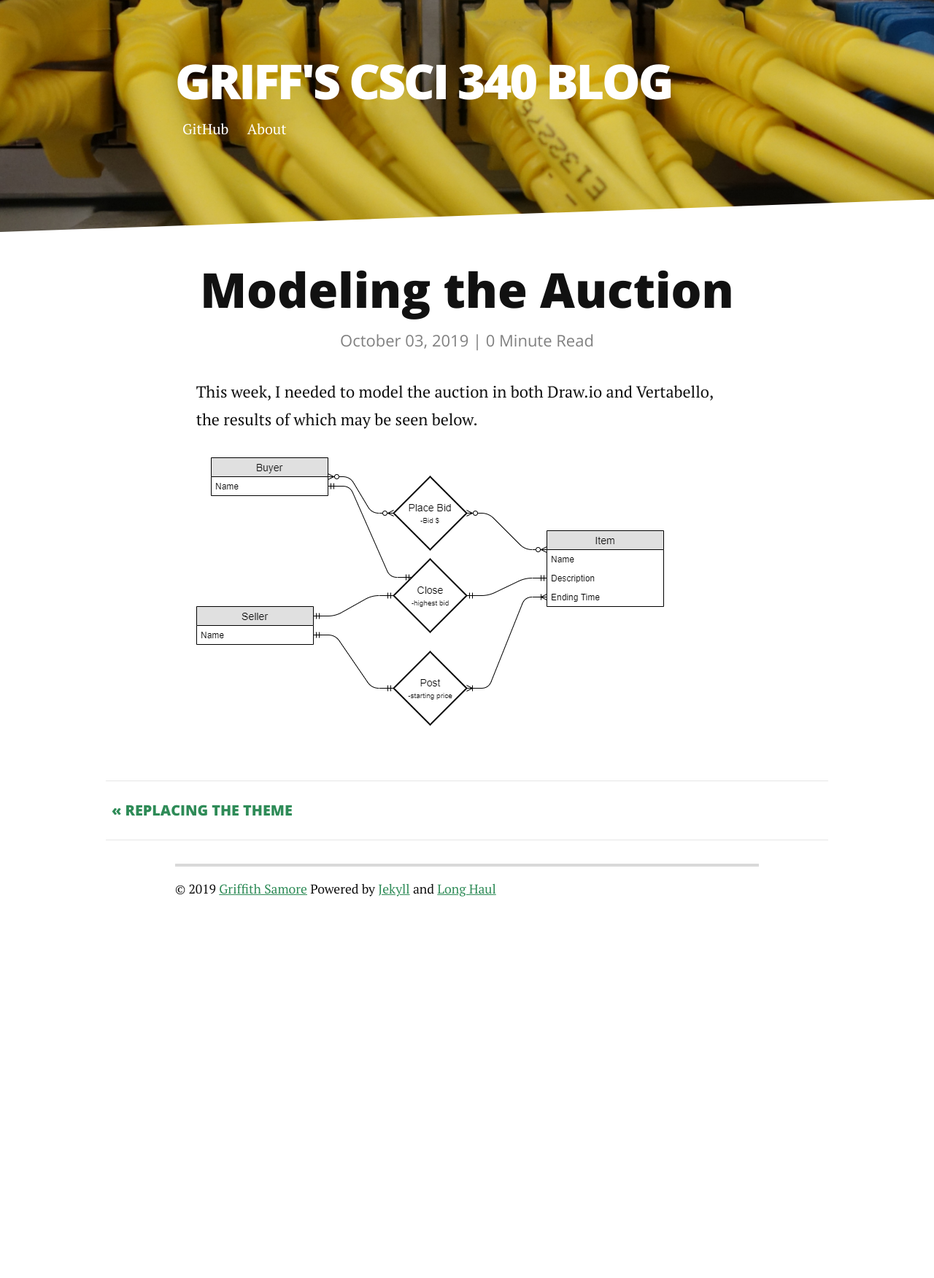
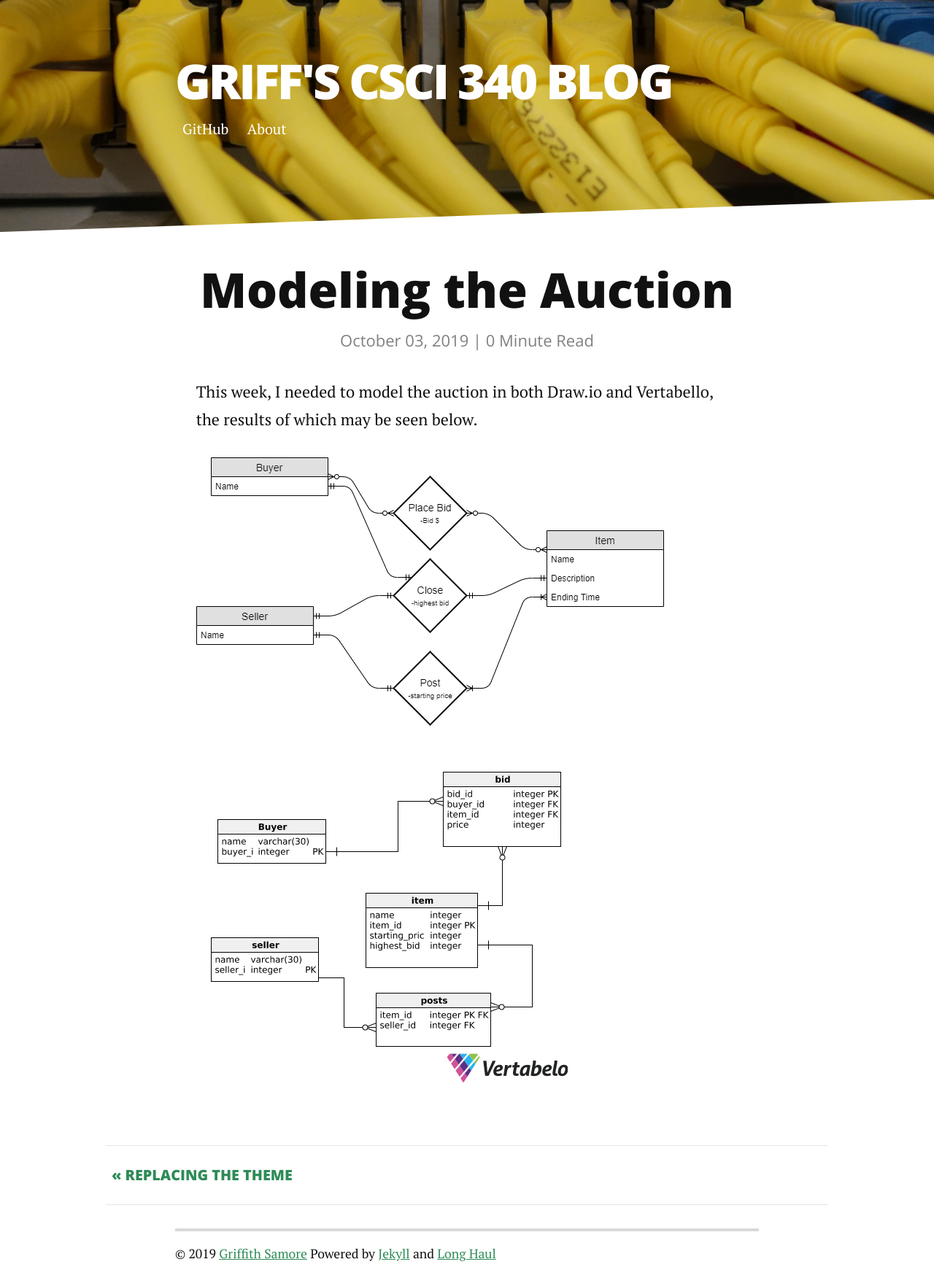
Before and after one commit to samoreGE/csci340blog, a Jekyll site: the page built from _posts/2019-10-02-data-modeling.markdown, in a window 1280 px wide. Shown: the whole page at 73% size. Built offline with Jekyll 4.4.1, drawn with Linux system fonts in a browser that asks for light colours; nearby versions of some CDN libraries; before the commit the page ends 1252 px from its top, so only the background shows below that.

Commit message:
Update 2019-10-02-data-modeling.markdown

```diff
--- a/_posts/2019-10-02-data-modeling.markdown
+++ b/_posts/2019-10-02-data-modeling.markdown
@@ -7,3 +7,4 @@ categories: jekyll update
 This week, I needed to model the auction in both Draw.io and Vertabello, the results of which may be seen below.
 
 ![Draw.io chart](https://raw.githubusercontent.com/samoreGE/csci340blog/master/assets/img/drawio.png "Draw.io chart")
+![Vertabello chart](https://raw.githubusercontent.com/samoreGE/csci340blog/master/assets/img/vertabello.png "Vertabello chart")
```
